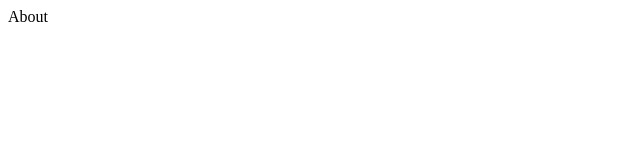
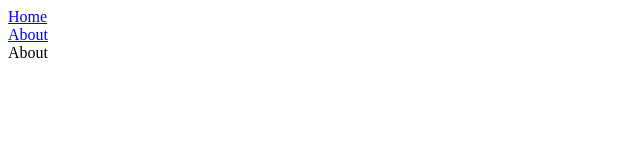
Before and after one commit to mattkenney/z-chockabox, a React (Create React App) app: page /about in a window 1280 px wide. Shown: the top 160 px of the page, without its empty margins (0-640 px from the left). Built offline with nearby package versions, Linux system fonts and the light colour scheme.

Commit message:
add React Router Link for testing

```diff
--- a/public/index.html
+++ b/public/index.html
@@ -28,7 +28,6 @@
     <title>Chockabox</title>
   </head>
   <body>
-    <noscript>You need to enable JavaScript to run this app.</noscript>
     <div id="root"></div>
     <!--
       This HTML file is a template.
--- a/src/App.js
+++ b/src/App.js
@@ -2,7 +2,7 @@ import React from 'react';
 
 import gql from 'graphql-tag';
 import { Query } from 'react-apollo';
-import { Route, Switch } from 'react-router-dom';
+import { Link, Route, Switch } from 'react-router-dom';
 
 const query = gql`query{hello}`;
 
@@ -23,9 +23,15 @@ function Home() {
 export default function App(props)
 {
   return (
-    <Switch>
+    <div>
+      <div>
+        <div><Link to="/">Home</Link></div>
+        <div><Link to="/about">About</Link></div>
+      </div>
+      <Switch>
         <Route path="/about" component={About}/>
         <Route component={Home}/>
-    </Switch>
+      </Switch>
+    </div>
   );
 }
```
